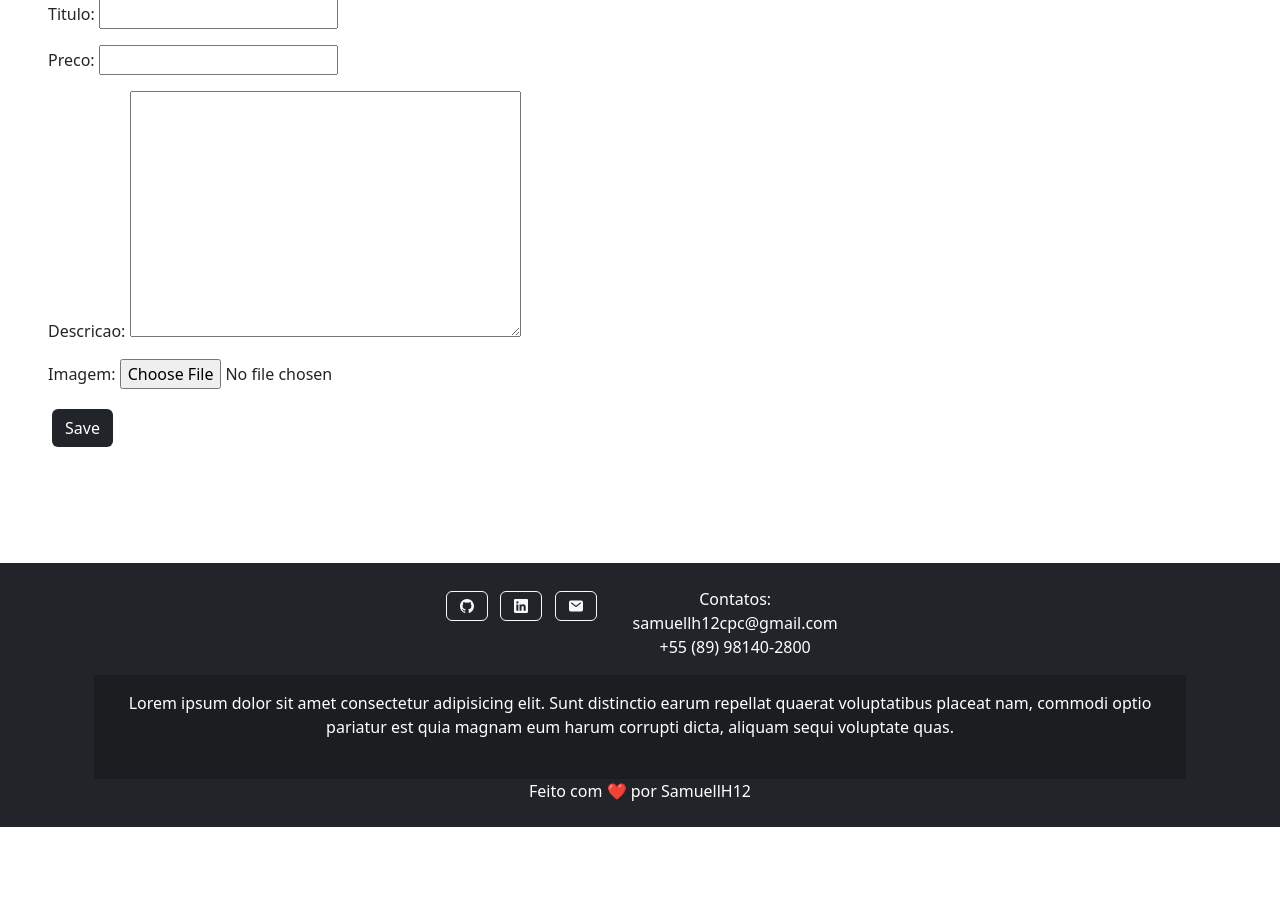
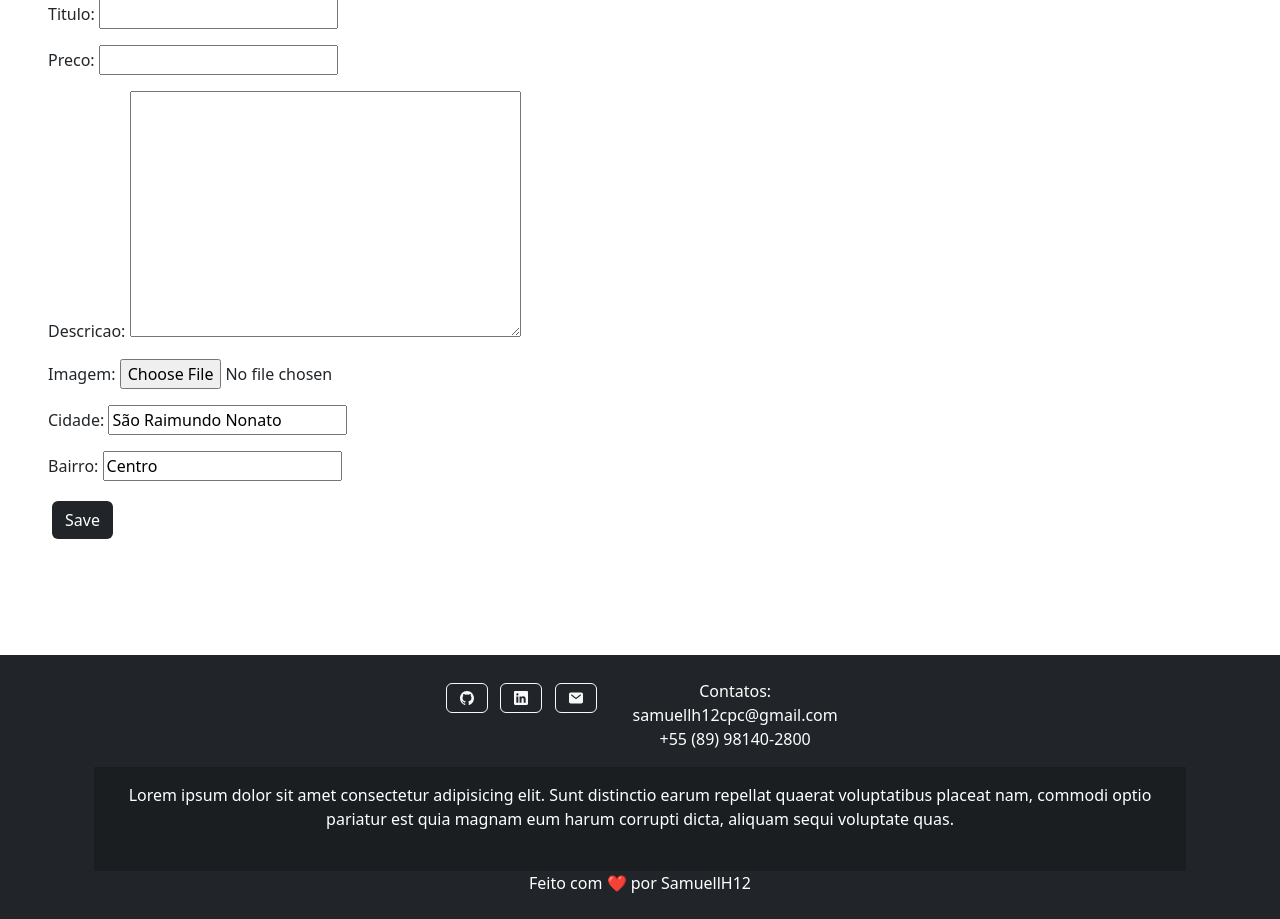
Before and after one commit to SamuellH12/AlugaSRN_DjangoSite, a Django app: page /newHouse in a window 1280 px wide. Shown: the part 129-1048 px from the top of the page. Before the commit the page ends 956 px from the top, so only its background shows below. Run offline with Django 3.2, Linux system fonts and the light colour scheme; the visitor is signed in with stand-in values (Sample User, id 1).

Commit message:
Added 'Cidade' and 'Bairro'

```diff
--- a/house/forms.py
+++ b/house/forms.py
@@ -21,4 +21,4 @@ class NewHouseForm(forms.ModelForm):
 
 	class Meta:
 		model = House
-		fields = ("titulo", "preco", "descricao", "imagem",)
+		fields = ("titulo", "preco", "descricao", "imagem", "cidade", "bairro")
--- a/house/models.py
+++ b/house/models.py
@@ -11,6 +11,8 @@ class House(models.Model):
     imagem = models.ImageField(upload_to='images/')
     created_date = models.DateTimeField(default=timezone.now)
     published_date = models.DateTimeField(blank=True, null=True)
+    cidade = models.CharField(max_length=40, default="São Raimundo Nonato")
+    bairro = models.CharField(max_length=40, default="Centro")
 
     def publish(self):
         self.published_date = timezone.now()
--- a/house/templates/house/initial_page.html
+++ b/house/templates/house/initial_page.html
@@ -32,9 +32,9 @@
 
                       <div class="card-body" style="height:15vw;">
                         <h5 class="card-title"> {{house.titulo}} </h5>
-                        <p class="card-text" style="margin: 0;"> {{house.dono.first_name}} {{house.dono.last_name}}  </p>
+                        <p class="card-text" style="margin: 0;"> {{house.cidade}}, {{house.bairro}}  </p>
                         <h5 class="card-title preco"> R$ {{house.preco}} </h5>
-                        <p class="card-text"> {{house.descricao}}  </p>
+                        <p class="card-text "> {{house.descricao}}  </p>
                       </div>
 
                     </div>
--- a/house/views.py
+++ b/house/views.py
@@ -84,7 +84,7 @@ def pesquisa(request):
         if query == 'None':
             query = 'a'
         donos = User.objects.filter( Q( first_name__icontains = query ) | Q( last_name__icontains = query ) )
-        results = House.objects.filter( Q(titulo__icontains = query) | Q( dono__in = donos ) )
+        results = House.objects.filter( Q(titulo__icontains = query) | Q( dono__in = donos ) | Q( cidade__icontains = query ) | Q( bairro__icontains = query ) )
 
     return render(request, 'house/pesquisa.html', {'query': query, 'results': results})
 
@@ -108,6 +108,4 @@ def register_page(request):
 
 
 ### ta faltando: ###
-# Filtrar por cidade e bairro
-# Google Map
 # solicitação de compra
```
Also changed, not shown: house/templates/house/pesquisa.html (+5 -4 lines), house/migrations/0014_auto_20220902_2125.py (added).
